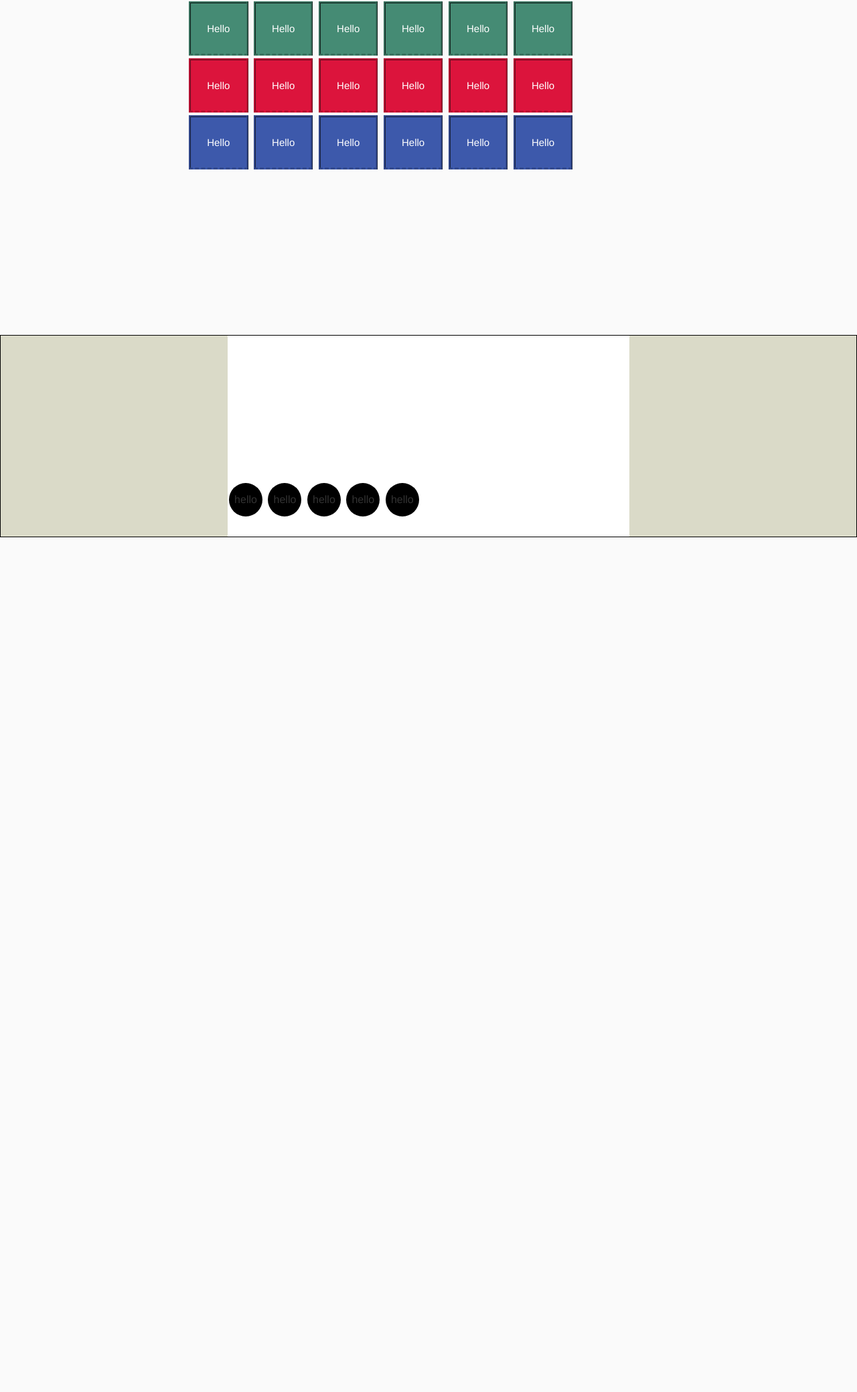
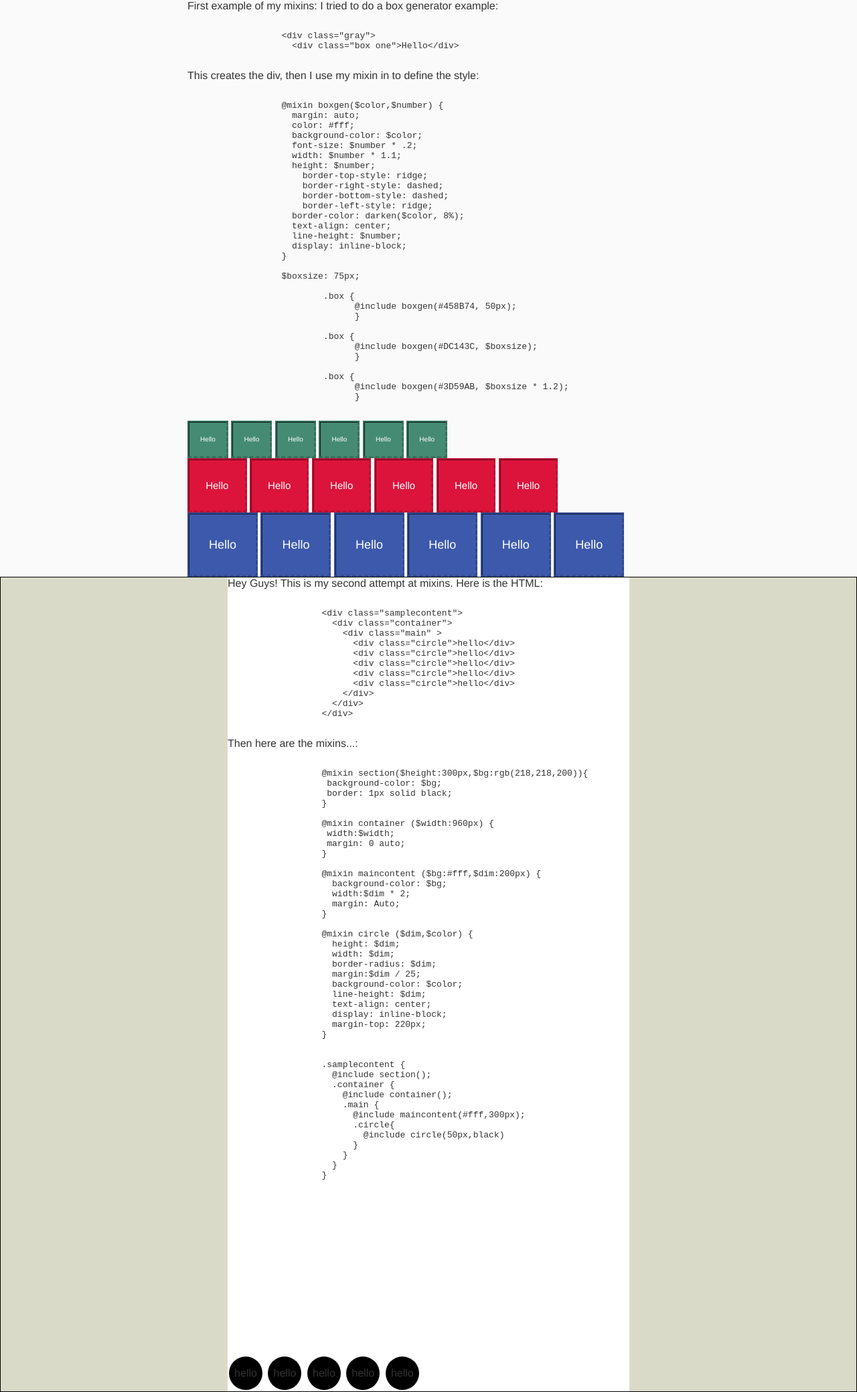
Before and after one commit to mbbertino/mixins, a website: page app/index.html in a window 1280 px wide. Shown: the whole page at 67% size. Before the commit the page ends 802 px from the top, so only its background shows below. Drawn offline with nearby package versions, Linux system fonts and the light colour scheme; files that its build step writes are made by us from their sources.

Commit message:
final homework with code comments

```diff
--- a/app/index.html
+++ b/app/index.html
@@ -27,6 +27,46 @@
         <div class="header">
           <div class="container">
             <div class="content">
+              <div class="explaination">
+                First example of my mixins: I tried to do a box generator example:
+                <xmp>
+                  <div class="gray">
+                    <div class="box one">Hello</div>
+                </xmp>
+                This creates the div, then I use my mixin in to define the style:
+                <xmp>
+                  @mixin boxgen($color,$number) {
+                    margin: auto;
+                    color: #fff;
+                    background-color: $color;
+                    font-size: $number * .2;
+                    width: $number * 1.1;
+                    height: $number;
+                      border-top-style: ridge;
+                      border-right-style: dashed;
+                      border-bottom-style: dashed;
+                      border-left-style: ridge;
+                    border-color: darken($color, 8%);
+                    text-align: center;
+                    line-height: $number;
+                    display: inline-block;
+                  }
+
+                  $boxsize: 75px;
+
+                          .box {
+                                @include boxgen(#458B74, 50px);
+                                }
+
+                          .box {
+                                @include boxgen(#DC143C, $boxsize);
+                                }
+
+                          .box {
+                                @include boxgen(#3D59AB, $boxsize * 1.2);
+                                }
+                </xmp>
+              </div>
               <div class="gray">
                 <div class="box one">Hello</div>
                 <div class="box wha">Hello</div>
@@ -57,7 +97,67 @@
 
         <div class="samplecontent">
           <div class="container">
-            <div class="main">
+            <div class="main" >
+              <div class="txt">Hey Guys! This is my second attempt at mixins. Here is the HTML:
+                <xmp>
+                  <div class="samplecontent">
+                    <div class="container">
+                      <div class="main" >
+                        <div class="circle">hello</div>
+                        <div class="circle">hello</div>
+                        <div class="circle">hello</div>
+                        <div class="circle">hello</div>
+                        <div class="circle">hello</div>
+                      </div>
+                    </div>
+                  </div>
+                </xmp>
+                Then here are the mixins...:
+                <xmp>
+                  @mixin section($height:300px,$bg:rgb(218,218,200)){
+                   background-color: $bg;
+                   border: 1px solid black;
+                  }
+
+                  @mixin container ($width:960px) {
+                   width:$width;
+                   margin: 0 auto;
+                  }
+
+                  @mixin maincontent ($bg:#fff,$dim:200px) {
+                    background-color: $bg;
+                    width:$dim * 2;
+                    margin: Auto;
+                  }
+
+                  @mixin circle ($dim,$color) {
+                    height: $dim;
+                    width: $dim;
+                    border-radius: $dim;
+                    margin:$dim / 25;
+                    background-color: $color;
+                    line-height: $dim;
+                    text-align: center;
+                    display: inline-block;
+                    margin-top: 220px;
+                  }
+
+
+                  .samplecontent {
+                    @include section();
+                    .container {
+                      @include container();
+                      .main {
+                        @include maincontent(#fff,300px);
+                        .circle{
+                          @include circle(50px,black)
+                        }
+                      }
+                    }
+                  }
+
+                </xmp>
+              </div>
               <div class="circle">hello</div>
               <div class="circle">hello</div>
               <div class="circle">hello</div>
--- a/app/styles/main.scss
+++ b/app/styles/main.scss
@@ -6,18 +6,15 @@ body {
     padding: 0;
 }
 
-@mixin boxgen(
-      $color
-      ,$number
-    ) {
-  margin: 2px;
+@mixin boxgen($color,$number) {
+  margin: auto;
   color: #fff;
   background-color: $color;
   font-size: $number * .2;
   width: $number * 1.1;
   height: $number;
     border-top-style: ridge;
-    border-right-style: ridge;
+    border-right-style: dashed;
     border-bottom-style: dashed;
     border-left-style: ridge;
   border-color: darken($color, 8%);
@@ -29,7 +26,6 @@ body {
 $boxsize: 75px;
 
 .header {
-  height: 500px;
 
   .container {
     width: 960px;
@@ -42,7 +38,7 @@ $boxsize: 75px;
       .gray {
         display: inline-block;
         .box {
-              @include boxgen(#458B74, $boxsize);
+              @include boxgen(#458B74, 50px);
               }
       }
       .red {
@@ -50,21 +46,20 @@ $boxsize: 75px;
         .box {
               @include boxgen(#DC143C, $boxsize);
               }
-
       }
       .blue {
         display: inline-block;
         .box {
-              @include boxgen(#3D59AB, $boxsize);
+              @include boxgen(#3D59AB, $boxsize * 1.2);
               }
-
       }
     }
   }
 }
 
+
+// this is for the second section of different mixins
 @mixin section($height:300px,$bg:rgb(218,218,200)){
- height:$height;
  background-color: $bg;
  border: 1px solid black;
 }
@@ -76,7 +71,6 @@ $boxsize: 75px;
 
 @mixin maincontent ($bg:#fff,$dim:200px) {
   background-color: $bg;
-  height:$dim;
   width:$dim * 2;
   margin: Auto;
 }
```
